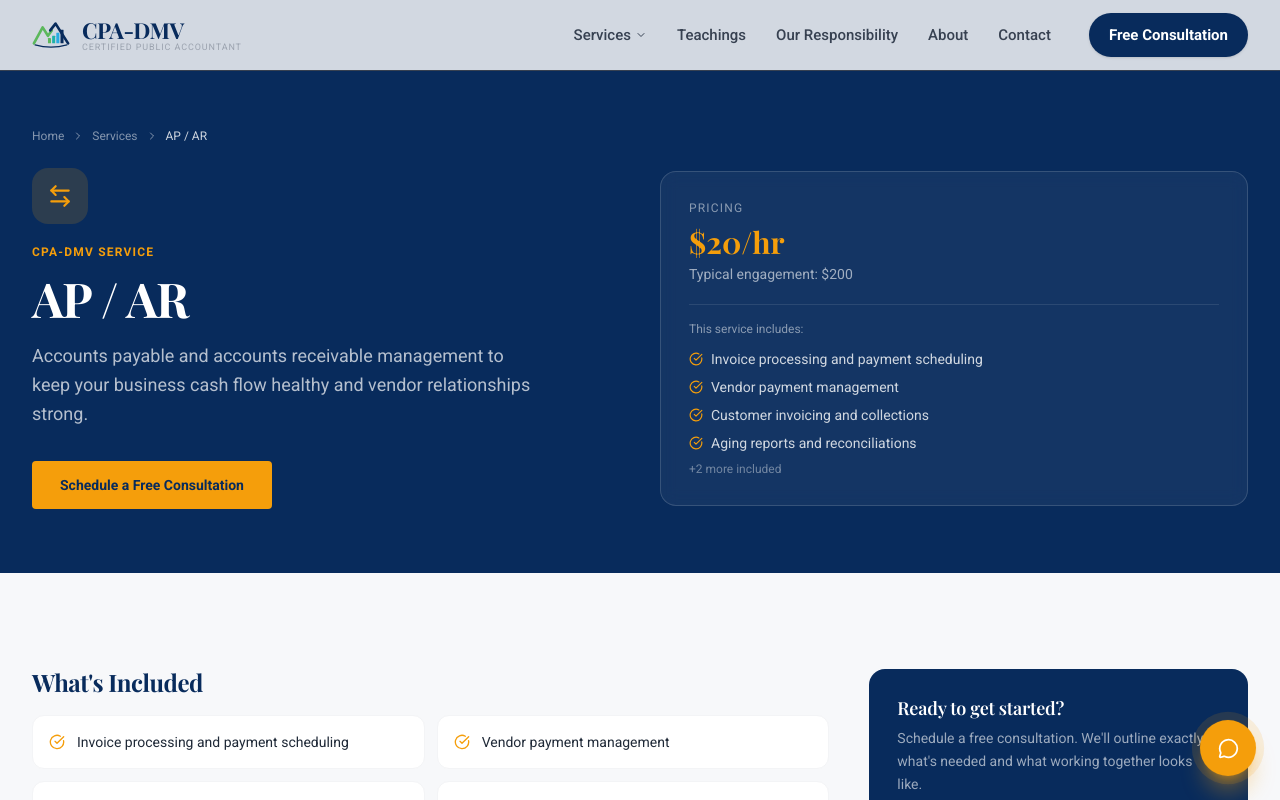
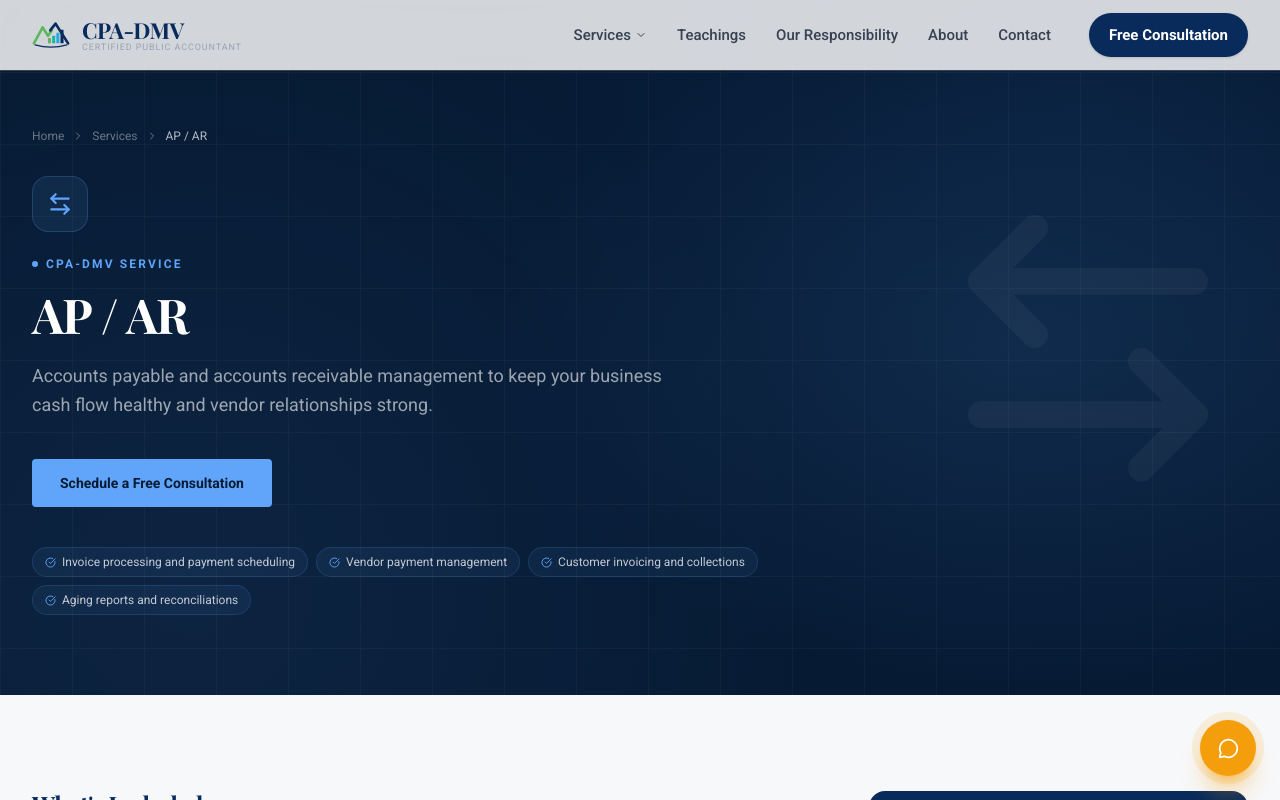
Before and after one commit to cpa-dmv/website, a Next.js app: page /ap-ar in a window 1280 px wide. Shown: the top 800 px of the page. Built offline with nearby package versions, Linux system fonts and the light colour scheme.

Commit message:
Update website

```diff
--- a/components/service-page/ServicePageTemplate.tsx
+++ b/components/service-page/ServicePageTemplate.tsx
@@ -12,6 +12,66 @@
   Users, Briefcase, TrendingUp, BookOpen, Building2,
 };
 
+// Unique decorative accent per service slug
+const heroBg: Record<string, { accent: string; pattern: string; glow: string }> = {
+  "cdfa-services": {
+    accent: "#C084FC",
+    glow: "radial-gradient(ellipse 60% 70% at 80% 50%, rgba(192,132,252,0.12) 0%, transparent 70%)",
+    pattern: "radial-gradient(circle at 20% 80%, rgba(192,132,252,0.08) 0%, transparent 50%), radial-gradient(circle at 80% 20%, rgba(249,168,212,0.06) 0%, transparent 50%)",
+  },
+  "specialized-audit": {
+    accent: "#34D399",
+    glow: "radial-gradient(ellipse 60% 70% at 80% 50%, rgba(52,211,153,0.10) 0%, transparent 70%)",
+    pattern: "radial-gradient(circle at 15% 85%, rgba(52,211,153,0.07) 0%, transparent 50%), radial-gradient(circle at 85% 15%, rgba(16,185,129,0.05) 0%, transparent 50%)",
+  },
+  "forensics-accounting": {
+    accent: "#F87171",
+    glow: "radial-gradient(ellipse 60% 70% at 80% 50%, rgba(248,113,113,0.10) 0%, transparent 70%)",
+    pattern: "radial-gradient(circle at 10% 90%, rgba(248,113,113,0.07) 0%, transparent 50%), radial-gradient(circle at 90% 10%, rgba(239,68,68,0.05) 0%, transparent 50%)",
+  },
+  "taxation": {
+    accent: "#FBBF24",
+    glow: "radial-gradient(ellipse 60% 70% at 80% 50%, rgba(251,191,36,0.10) 0%, transparent 70%)",
+    pattern: "radial-gradient(circle at 20% 80%, rgba(251,191,36,0.07) 0%, transparent 50%), radial-gradient(circle at 80% 20%, rgba(245,158,11,0.05) 0%, transparent 50%)",
+  },
+  "ap-ar": {
+    accent: "#60A5FA",
+    glow: "radial-gradient(ellipse 60% 70% at 80% 50%, rgba(96,165,250,0.10) 0%, transparent 70%)",
+    pattern: "radial-gradient(circle at 15% 85%, rgba(96,165,250,0.07) 0%, transparent 50%), radial-gradient(circle at 85% 15%, rgba(59,130,246,0.05) 0%, transparent 50%)",
+  },
+  "payroll": {
+    accent: "#A78BFA",
+    glow: "radial-gradient(ellipse 60% 70% at 80% 50%, rgba(167,139,250,0.10) 0%, transparent 70%)",
+    pattern: "radial-gradient(circle at 20% 80%, rgba(167,139,250,0.07) 0%, transparent 50%), radial-gradient(circle at 80% 20%, rgba(139,92,246,0.05) 0%, transparent 50%)",
+  },
+  "hr-advisory": {
+    accent: "#FB923C",
+    glow: "radial-gradient(ellipse 60% 70% at 80% 50%, rgba(251,146,60,0.10) 0%, transparent 70%)",
+    pattern: "radial-gradient(circle at 15% 85%, rgba(251,146,60,0.07) 0%, transparent 50%), radial-gradient(circle at 85% 15%, rgba(249,115,22,0.05) 0%, transparent 50%)",
+  },
+  "business-valuation": {
+    accent: "#2DD4BF",
+    glow: "radial-gradient(ellipse 60% 70% at 80% 50%, rgba(45,212,191,0.10) 0%, transparent 70%)",
+    pattern: "radial-gradient(circle at 20% 80%, rgba(45,212,191,0.07) 0%, transparent 50%), radial-gradient(circle at 80% 20%, rgba(20,184,166,0.05) 0%, transparent 50%)",
+  },
+  "quickbooks": {
+    accent: "#4ADE80",
+    glow: "radial-gradient(ellipse 60% 70% at 80% 50%, rgba(74,222,128,0.10) 0%, transparent 70%)",
+    pattern: "radial-gradient(circle at 15% 85%, rgba(74,222,128,0.07) 0%, transparent 50%), radial-gradient(circle at 85% 15%, rgba(34,197,94,0.05) 0%, transparent 50%)",
+  },
+  "business-registration": {
+    accent: "#F59E0B",
+    glow: "radial-gradient(ellipse 60% 70% at 80% 50%, rgba(245,158,11,0.10) 0%, transparent 70%)",
+    pattern: "radial-gradient(circle at 20% 80%, rgba(245,158,11,0.07) 0%, transparent 50%), radial-gradient(circle at 80% 20%, rgba(217,119,6,0.05) 0%, transparent 50%)",
+  },
+};
+
+const defaultHero = {
+  accent: "#F59E0B",
+  glow: "radial-gradient(ellipse 60% 70% at 80% 50%, rgba(245,158,11,0.10) 0%, transparent 70%)",
+  pattern: "radial-gradient(circle at 20% 80%, rgba(245,158,11,0.07) 0%, transparent 50%)",
+};
+
 interface Props {
   service: Service;
   children?: React.ReactNode;
@@ -23,67 +83,88 @@
     .map((id) => services.find((s) => s.slug === id))
     .filter(Boolean) as Service[];
 
+  const bg = heroBg[service.slug] ?? defaultHero;
+
   return (
     <>
       {/* Hero */}
-      <section className="bg-[#082B5C] pt-32 pb-16">
-        <div className="max-w-7xl mx-auto px-4 sm:px-6 lg:px-8">
+      <section className="relative bg-[#061A33] pt-32 pb-20 overflow-hidden">
+
+        {/* Subtle grid */}
+        <div className="absolute inset-0 pointer-events-none opacity-[0.035]"
+          style={{ backgroundImage: "linear-gradient(rgba(255,255,255,1) 1px,transparent 1px),linear-gradient(90deg,rgba(255,255,255,1) 1px,transparent 1px)", backgroundSize: "72px 72px" }} />
+
+        {/* Service-specific glow */}
+        <div className="absolute inset-0 pointer-events-none" style={{ background: bg.glow }} />
+        <div className="absolute inset-0 pointer-events-none" style={{ background: bg.pattern }} />
+
+        {/* Large faint icon watermark */}
+        <div className="absolute right-8 top-1/2 -translate-y-1/2 pointer-events-none opacity-[0.04]">
+          <Icon size={320} className="text-white" />
+        </div>
+
+        <div className="relative max-w-7xl mx-auto px-4 sm:px-6 lg:px-8">
           {/* Breadcrumb */}
-          <nav className="flex items-center gap-2 text-xs text-white/50 mb-6">
+          <nav className="flex items-center gap-2 text-xs text-white/40 mb-8">
             <Link href="/" className="hover:text-white transition-colors">Home</Link>
             <ChevronRight size={12} />
             <Link href="/#services" className="hover:text-white transition-colors">Services</Link>
             <ChevronRight size={12} />
-            <span className="text-white/80">{service.name}</span>
+            <span className="text-white/70">{service.name}</span>
           </nav>
 
-          <div className="grid grid-cols-1 lg:grid-cols-2 gap-10 items-center">
-            <div>
-              <div className="w-14 h-14 rounded-2xl bg-[#F59E0B]/15 flex items-center justify-center mb-5">
-                <Icon size={26} className="text-[#F59E0B]" />
+          <div className="max-w-3xl">
+            {/* Icon badge */}
+            <div className="w-14 h-14 rounded-2xl flex items-center justify-center mb-6"
+              style={{ background: `${bg.accent}18`, border: `1px solid ${bg.accent}35` }}>
+              <Icon size={26} style={{ color: bg.accent }} />
             </div>
-              <p className="text-[#F59E0B] text-xs font-semibold uppercase tracking-widest mb-3">
+
+            {/* Eyebrow */}
+            <div className="flex items-center gap-2 mb-4">
+              <span className="w-1.5 h-1.5 rounded-full" style={{ background: bg.accent }} />
+              <p className="text-xs font-semibold uppercase tracking-[0.18em]" style={{ color: bg.accent }}>
                 CPA-DMV Service
               </p>
-              <h1 className="font-display font-bold text-white text-3xl lg:text-5xl mb-4 leading-tight">
+            </div>
+
+            {/* Heading */}
+            <h1 className="font-display font-bold text-white text-4xl lg:text-5xl mb-5 leading-tight">
               {service.name}
             </h1>
-              <p className="text-white/70 text-base lg:text-lg mb-8 leading-relaxed max-w-lg">
+
+            {/* Description */}
+            <p className="text-white/60 text-lg leading-relaxed mb-10 max-w-2xl">
               {service.description}
             </p>
-              <div className="flex flex-col sm:flex-row items-start gap-4">
+
+            {/* CTA + key included tags */}
+            <div className="flex flex-col sm:flex-row items-start gap-4 mb-10">
               <Link
                 href="/contact"
-                  className="inline-flex items-center gap-2 bg-[#F59E0B] hover:bg-[#e08e00] text-[#082B5C] font-bold px-7 py-3.5 rounded text-sm transition-all"
+                className="inline-flex items-center gap-2 font-bold px-7 py-3.5 rounded text-sm transition-all text-[#061A33]"
+                style={{ background: bg.accent }}
               >
                 Schedule a Free Consultation
               </Link>
             </div>
-            </div>
-            {/* Rate card */}
-            <AnimatedSection direction="right">
-              <div className="bg-white/5 border border-white/15 rounded-2xl p-7 backdrop-blur">
-                <p className="text-white/50 text-xs uppercase tracking-widest mb-2">Pricing</p>
-                <p className="font-display font-bold text-[#F59E0B] text-3xl mb-1">{service.rate}</p>
-                <p className="text-white/60 text-sm mb-5">{service.rateModel}</p>
-                <div className="border-t border-white/10 pt-4">
-                  <p className="text-white/50 text-xs mb-3">This service includes:</p>
-                  <ul className="space-y-2">
+
+            {/* Included chips — top 4 */}
+            <div className="flex flex-wrap gap-2">
               {service.included.slice(0, 4).map((item) => (
-                      <li key={item} className="flex items-center gap-2 text-sm text-white/80">
-                        <CheckCircle size={14} className="text-[#F59E0B] flex-shrink-0" />
+                <span key={item} className="flex items-center gap-1.5 text-xs px-3 py-1.5 rounded-full"
+                  style={{ background: `${bg.accent}12`, border: `1px solid ${bg.accent}28`, color: "rgba(255,255,255,0.75)" }}>
+                  <CheckCircle size={11} style={{ color: bg.accent }} />
                   {item}
-                      </li>
+                </span>
               ))}
-                    {service.included.length > 4 && (
-                      <li className="text-xs text-white/40">+{service.included.length - 4} more included</li>
-                    )}
-                  </ul>
             </div>
           </div>
-            </AnimatedSection>
         </div>
-        </div>
+
+        {/* Bottom fade to content */}
+        <div className="absolute bottom-0 left-0 right-0 h-16 pointer-events-none"
+          style={{ background: "linear-gradient(to bottom, transparent, rgba(247,248,250,0))" }} />
       </section>
 
       {/* Main content */}
```
Lines whose indentation alone changed are shown as unchanged.
